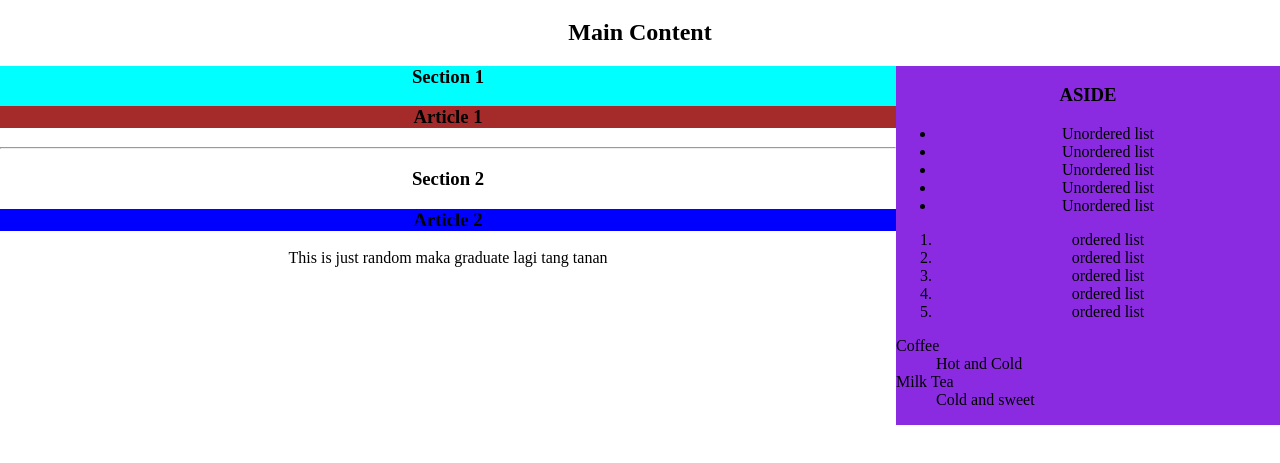
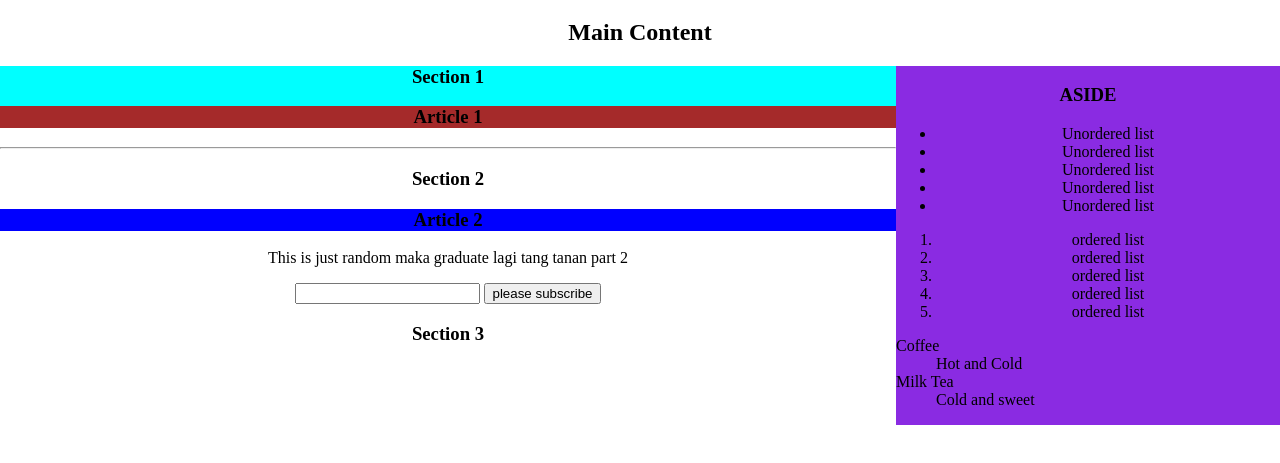
Before and after one commit to justjazzed/BSL-Basic-Semantic-Layout, a plain HTML site: page index.html in a window 1280 px wide. Shown: the part 101-564 px from the top of the page. Drawn offline with Linux system fonts and the light colour scheme.

Commit message:
Update index.html

```diff
--- a/index.html
+++ b/index.html
@@ -67,13 +67,17 @@
 <hr>
 
     <!-- -------Section 2 ----------->
-    <Section id="article2" style="height: 20%;width:0 5%;"></Section>
+    <Section id="article2" style="height: 20%;width:0 5%;">
     <h3>Section 2</h3>
     <!-- Article2 -->
         <h3 style="background-color: blue;">Article 2</h3>
-        <p> This is just random maka graduate lagi tang tanan</p>
+        <p> This is just random maka graduate lagi tang tanan part 2</p>
+        <input type="text">
+        <button type="submit">please subscribe</button>
+    </Section>
     <!-- -------Section 3 ----------->
-
+    <Section id="article3" style="height: 25%;"></Section>
+    <h3>Section 3</h3>
 
     <!-------- Footer Section ---------->
     </main>
```
